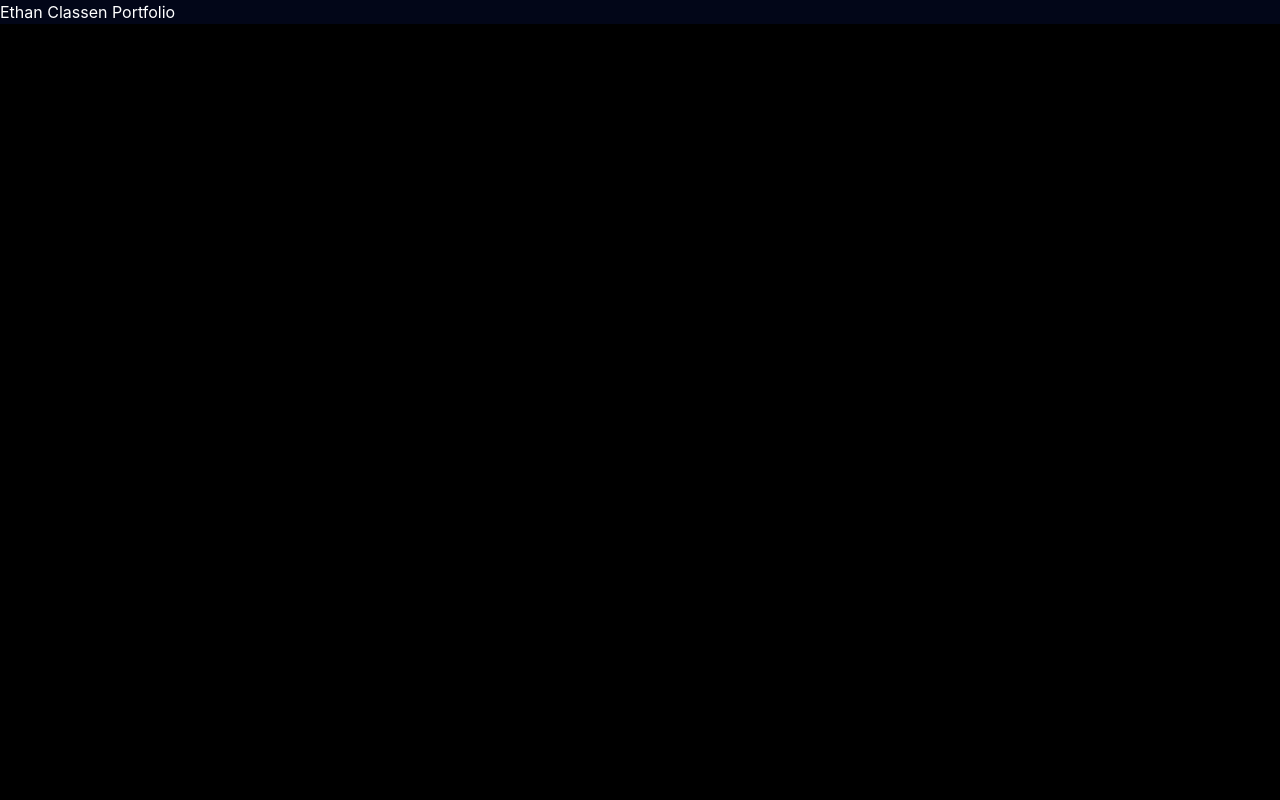
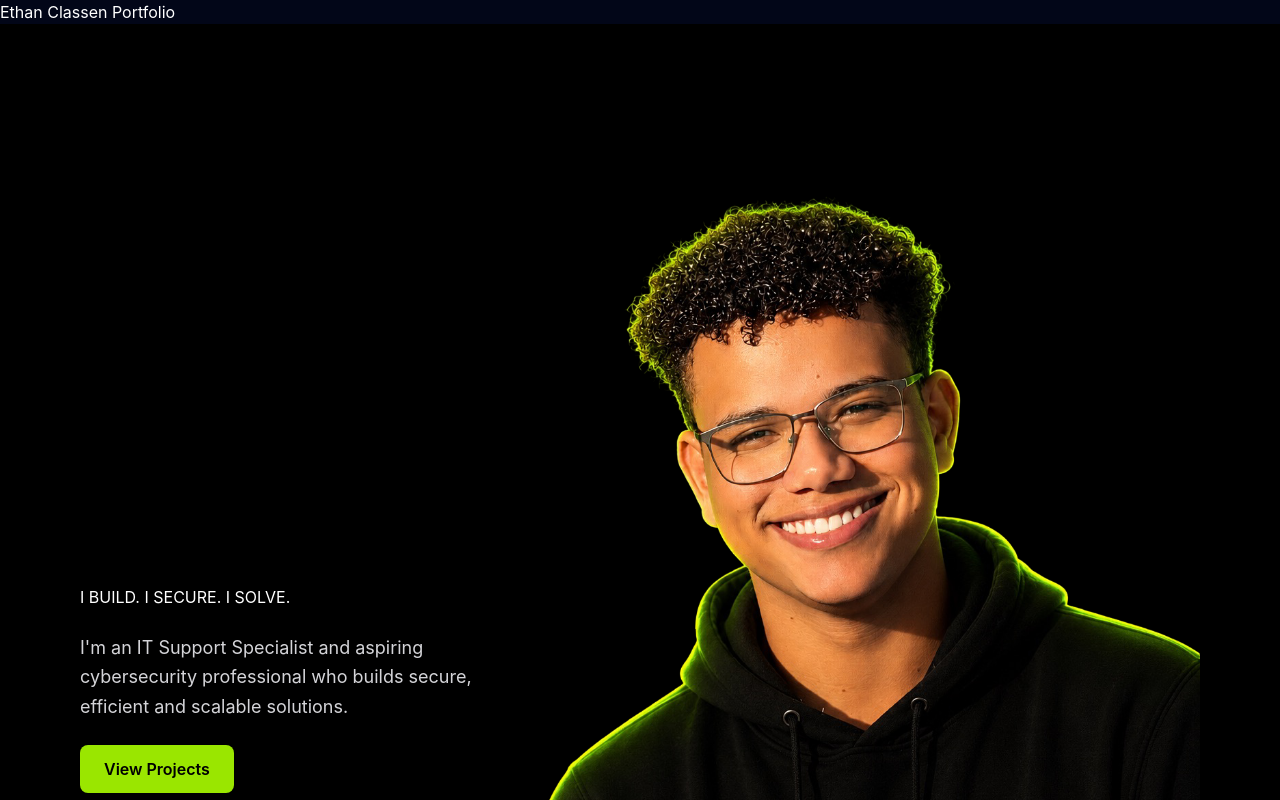
Before and after one commit to EthanClassen-Sec/EthanClassen-Sec.github.io, a React (Vite) app: page / in a window 1280 px wide. Shown: the top 800 px of the page. Built offline with nearby package versions, Linux system fonts and the light colour scheme.

Commit message:
changes last 07/06

```diff
--- a/src/components/Hero.jsx
+++ b/src/components/Hero.jsx
@@ -1,5 +1,6 @@
 import FloatingText from "./HeroAssets/FloatingText"
 import Services from "./HeroAssets/Services"
+import { motion } from "framer-motion"
 
 export default function Hero() {
     return (
@@ -13,6 +14,18 @@ export default function Hero() {
 
           <div className="relative flex flex-col lg:min-h-screen">
             <div className="flex flex-col lg:flex-row items-center justify-between">
+              <motion.div intial={{ opacity: 0, x: -40 }} animate={{ opacity: 1, x: 0 }} transition={{ duration: 1 }} className="relative z-30 max-w-md mt-10 lg:mt-40">
+                <p classname="text-lime-400 font-semibold uppercase">
+                  I BUILD. I SECURE. I SOLVE.
+                </p>
+                <p className="mt-6 text-zinc-300 text-lg leading-relaxed">
+                  I'm an IT Support Specialist and aspiring
+                  cybersecurity professional who builds secure,
+                  efficient and scalable solutions.
+                </p>
+                <motion.button whileHover={{ scale: 1.05 }} whileTap={{ scale: 0.95 }} className="mt-6 px-6 py-3 bg-lime-400 text-black font-semibold rounded-lg">View Projects</motion.button>
+              </motion.div>
+              <motion.img intial={{ opacity: 0, y: 40 }} animate={{ opacity: 1, y: 0 }} transition={{ duration: 1 }} src="/Ethan.png" className="relative z-20 w-[300px] md:w-[450px] lg:w-[700px] object-contain mt-10"/>
 
             </div>
           </div>
```
Also changed, not shown: public/Ethan.png (renamed from src/components/HeroAssets/Ethan.PNG).
